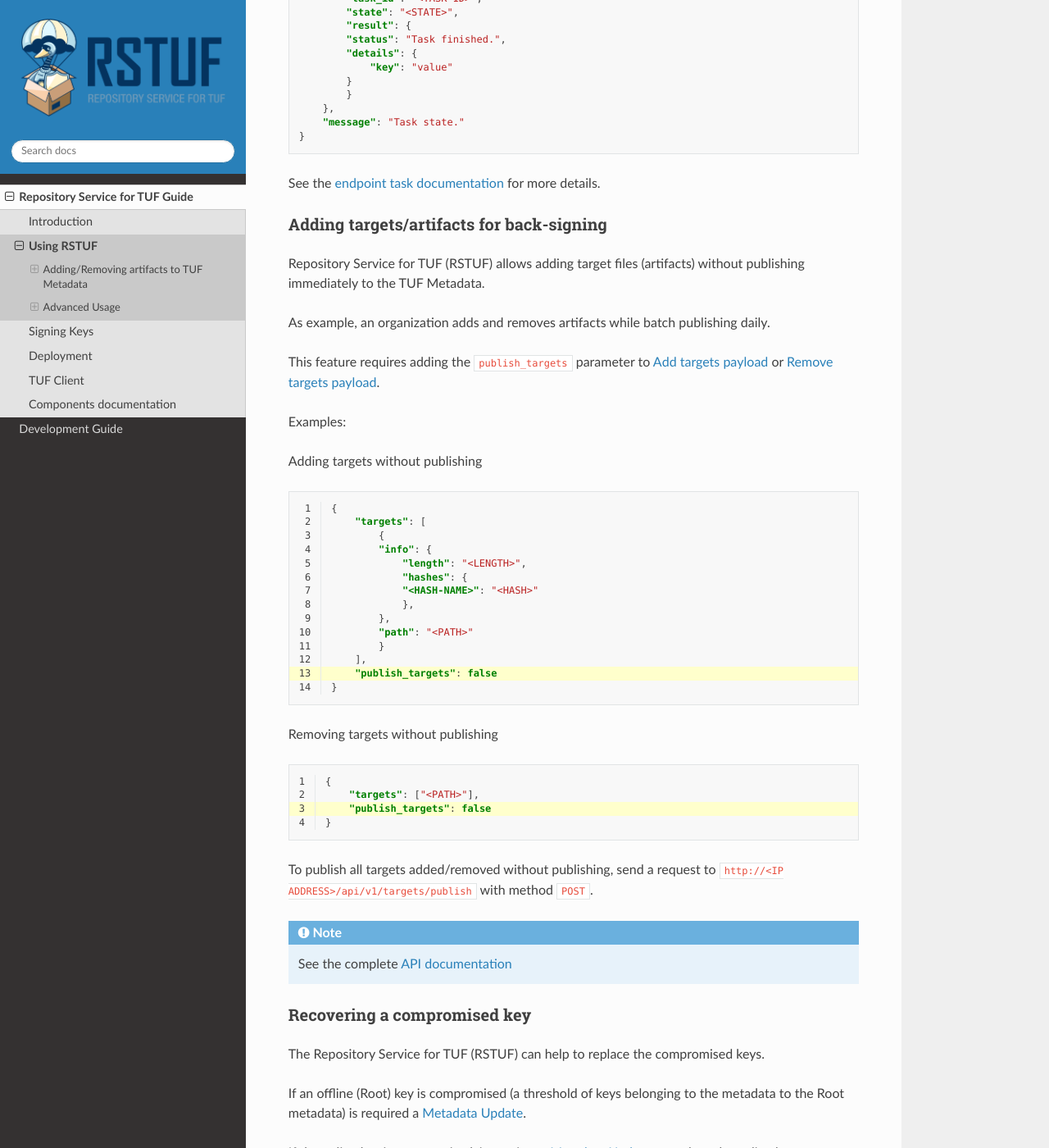
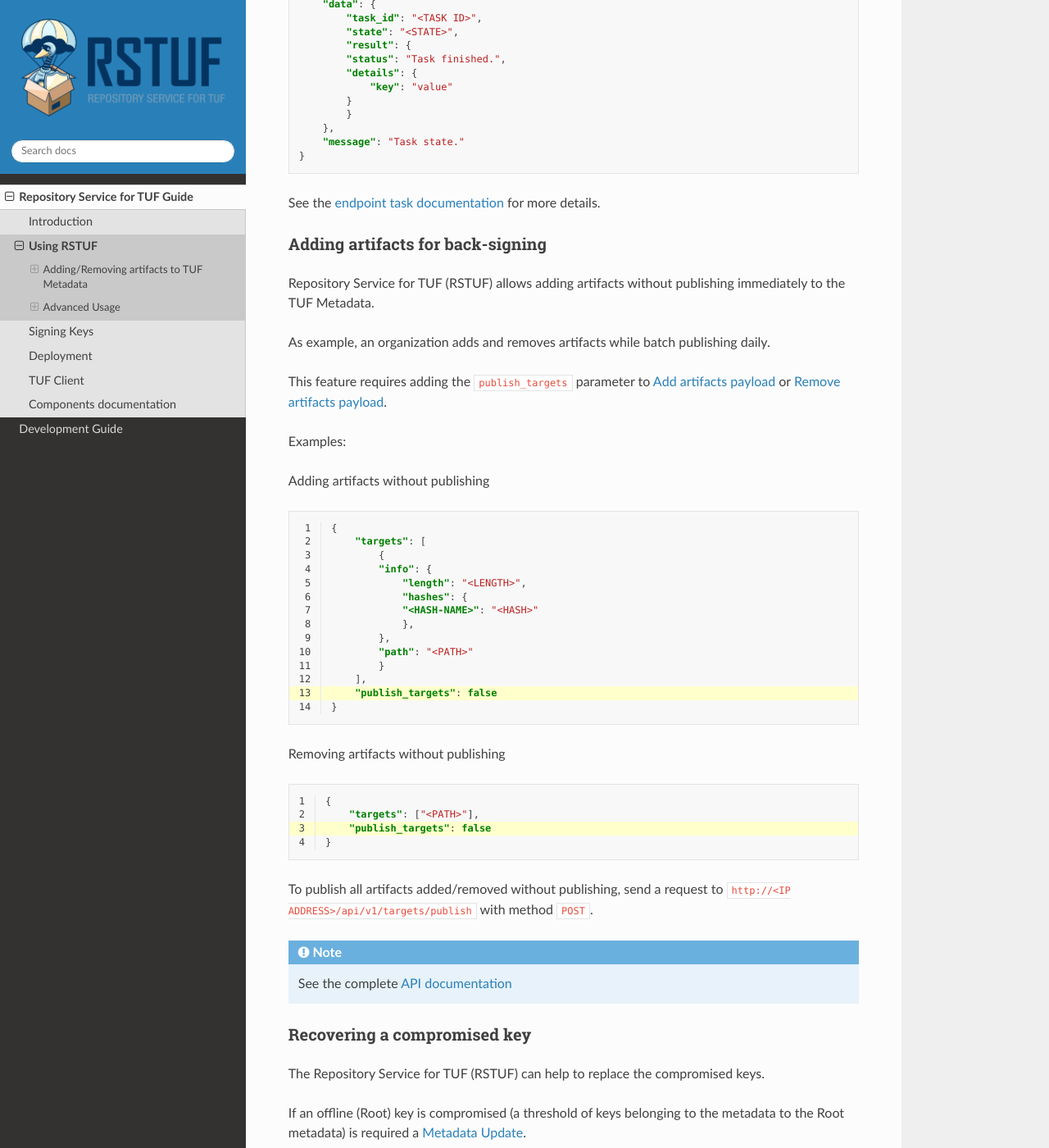
Before and after one commit to repository-service-tuf/repository-service-tuf, a Sphinx documentation site: the page built from docs/source/guide/general/usage.rst, in a window 1280 px wide and 1400 px high, scrolled down 2846 px. Shown: the whole window at 82% size. Built offline with Sphinx 7.4.7 and the Read the Docs theme 2.0.0, drawn with Linux system fonts in a browser that asks for light colours; some of the changed text lies outside the part shown.

Commit message:
Updates the artifacts endpoints
Corrects the information in the umbrella documentation for the add
artifacts, and delete artifacts endpoints.

Closes #502

```diff
--- a/docs/source/guide/general/usage.rst
+++ b/docs/source/guide/general/usage.rst
@@ -43,10 +43,10 @@ A successful RSTUF deployment will have an RSTUF HTTP(S) API service
 
 ``http://<IP ADDRESS>/api/v1/``
 
-Adding targets (artifacts)
+Adding artifacts
 ==========================
 
-Send requests to ``http://<IP ADDRESS>/api/v1/targets`` with method ``POST``
+Send requests to ``http://<IP ADDRESS>/api/v1/artifacts`` with method ``POST``
 with a JSON payload.
 
 .. note::
@@ -55,9 +55,9 @@ with a JSON payload.
 
 * This payload supports one or multiple artifacts (targets)
 
-* The `add targets payload schema <https://repository-service-tuf.github.io/repository-service-tuf-api/#/v1/post_api_v1_targets__post>`_
+* The `add targets payload schema <https://repository-service-tuf.github.io/repository-service-tuf-api/#/v1/post_api_v1_artifacts__post>`_
 
-Add targets payload
+Add artifacts payload
 -------------------
 
 .. code-block:: json
@@ -101,21 +101,21 @@ Add targets payload
       - ``release/projectA/file1.tar.gz``
 
 
-Removing targets (artifacts)
+Removing artifacts
 ============================
 
-Send requests to ``http://<IP ADDRESS>/api/v1/targets`` with method ``DELETE``
+Send requests to ``http://<IP ADDRESS>/api/v1/artifacts/delete`` with method ``POST``
 with a JSON payload.
 
 .. note::
     See the complete
     `API documentation <https://repository-service-tuf.github.io/repository-service-tuf-api/>`_
 
-* This payload supports one or multiple artifacts (targets)
+* This payload supports one or multiple artifacts
 
-* The `remove targets payload schema <https://repository-service-tuf.github.io/repository-service-tuf-api/#/v1/delete_api_v1_targets__delete>`_
+* The `remove artifacts payload schema <https://repository-service-tuf.github.io/repository-service-tuf-api/#/v1/post_delete_api_v1_artifacts_delete_post>`_
 
-Remove targets payload
+Remove artifacts payload
 ----------------------
 
 .. code-block:: json
@@ -142,7 +142,7 @@ Remove targets payload
 Advanced Usage
 ##############
 
-Managing adding/removing targets ("artifacts") tasks -- call-backs
+Managing adding/removing artifacts tasks -- call-backs
 ==================================================================
 
 Adding/removing artifacts to Repository Service for TUF (RSTUF) is an
@@ -189,22 +189,22 @@ The response will have a body with all task details
 See the `endpoint task documentation <https://repository-service-tuf.github.io/repository-service-tuf-api/#/v1/get_api_v1_task__get>`_
 for more details.
 
-Adding targets/artifacts for back-signing
+Adding artifacts for back-signing
 =========================================
 
-Repository Service for TUF (RSTUF) allows adding target files (artifacts)
-without publishing immediately to the TUF Metadata.
+Repository Service for TUF (RSTUF) allows adding artifacts without publishing
+immediately to the TUF Metadata.
 
 As example, an organization adds and removes artifacts while batch publishing daily.
 
 
 This feature requires adding the ``publish_targets`` parameter to
-:ref:`guide/general/usage:Add targets payload` or
-:ref:`guide/general/usage:Remove targets payload`.
+:ref:`guide/general/usage:Add artifacts payload` or
+:ref:`guide/general/usage:Remove artifacts payload`.
 
 Examples:
 
-Adding targets without publishing
+Adding artifacts without publishing
 
 .. code-block:: json
     :linenos:
@@ -225,7 +225,7 @@ Adding targets without publishing
         "publish_targets": false
     }
 
-Removing targets without publishing
+Removing artifacts without publishing
 
 .. code-block:: json
     :linenos:
@@ -236,7 +236,7 @@ Removing targets without publishing
         "publish_targets": false
     }
 
-To publish all targets added/removed without publishing, send a request to
+To publish all artifacts added/removed without publishing, send a request to
 ``http://<IP ADDRESS>/api/v1/targets/publish`` with method ``POST``.
 
 .. note::
```
